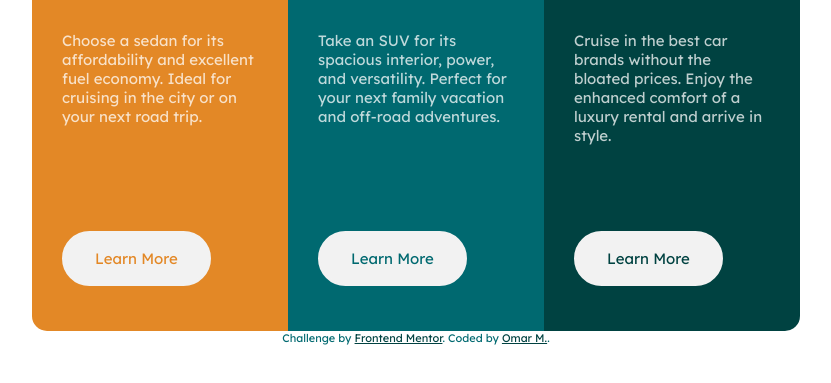
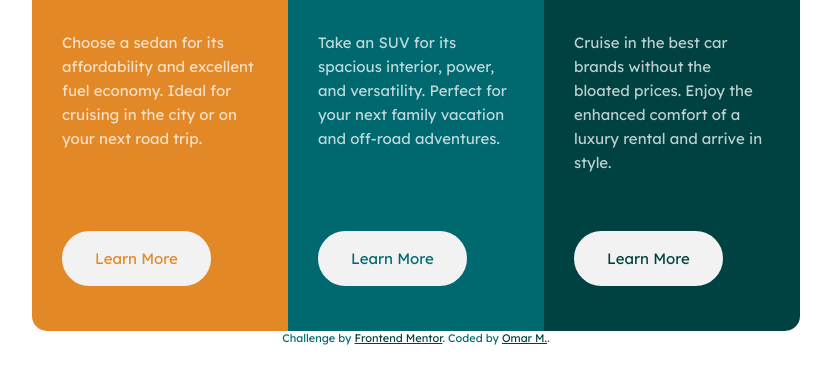
Before and after one commit to OmarMAttia7/fem-4-3-column-preview, a website built with webpack: page src/index.html in a window 1280 px wide. Shown: the part 299-682 px from the top of the page, without its empty margins (224-1055 px from the left). Built offline with nearby package versions, Linux system fonts and the light colour scheme.

Commit message:
line-height fix

```diff
--- a/src/styles.css
+++ b/src/styles.css
@@ -126,6 +126,7 @@ body {
     .component__description {
         height: 25vh;
         margin-bottom: 0;
+        line-height: 1.6rem;
     }
 
     .component__column:first-child {
```
Also changed, not shown: dist/index.css.
